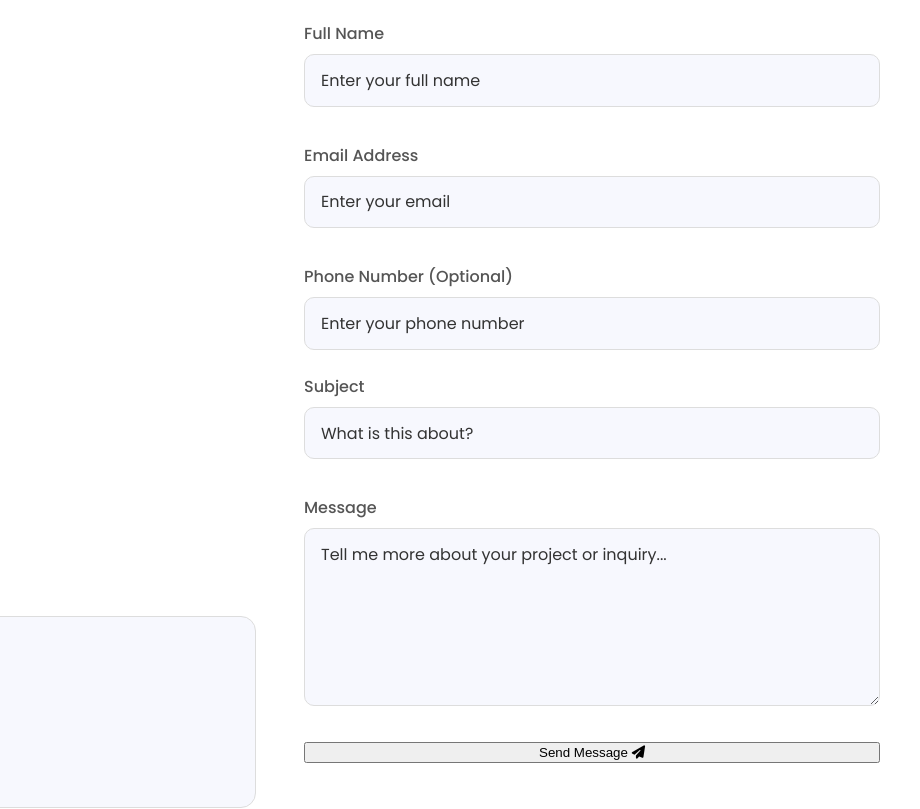
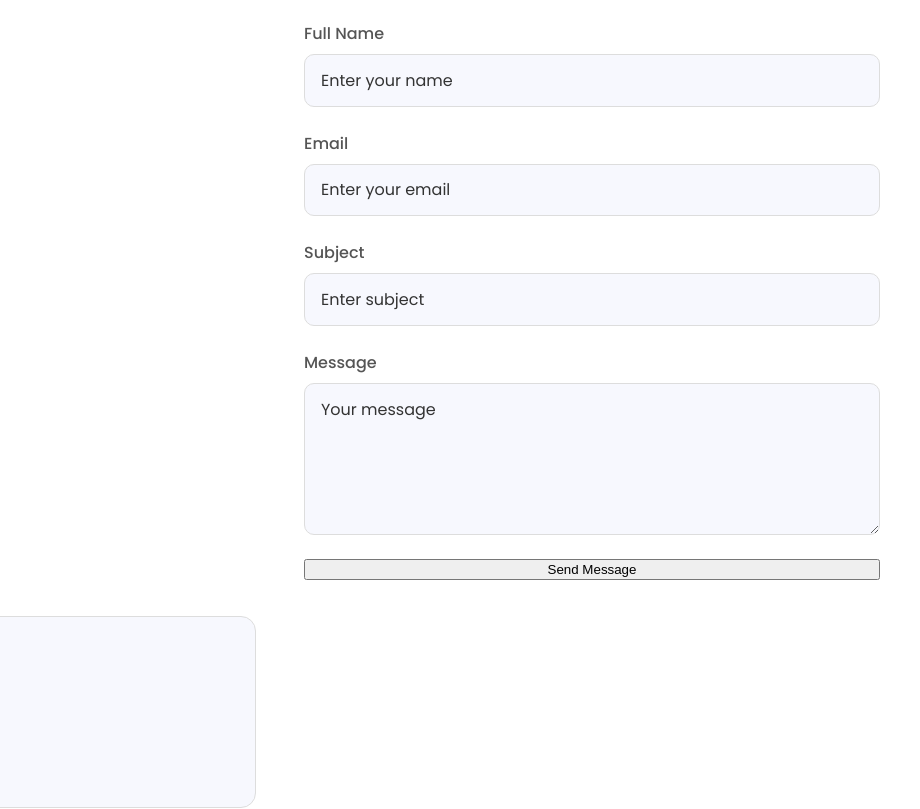
Before and after one commit to sablekalpesh07-ui/student-record, a website: page contact.html in a window 1280 px wide. Shown: the part 440-1249 px from the top of the page, 360-1280 px from the left. Drawn offline with Linux system fonts and the light colour scheme.

Commit message:
Update contact.html

```diff
--- a/contact.html
+++ b/contact.html
@@ -123,79 +123,38 @@
             <!-- Contact Form -->
           <div class="contact-form-wrapper">
     <h2>Send Me a Message</h2>
-                <form id="contactForm" class="contact-form">
+
+    <form name="contact" method="POST" data-netlify="true" class="contact-form">
+
+        <!-- Required hidden input -->
+        <input type="hidden" name="form-name" value="contact">
+
         <div class="form-group">
-                        <label for="name">Full Name</label>
-                        <input
-                            type="text"
-                            id="name"
-                            name="name"
-                            placeholder="Enter your full name"
-                            required
-                        >
-                        <span class="error-message" id="nameError"></span>
+            <label>Full Name</label>
+            <input type="text" name="name" placeholder="Enter your name" required>
         </div>
 
         <div class="form-group">
-                        <label for="email">Email Address</label>
-                        <input
-                            type="email"
-                            id="email"
-                            name="email"
-                            placeholder="Enter your email"
-                            required
-                        >
-                        <span class="error-message" id="emailError"></span>
+            <label>Email</label>
+            <input type="email" name="email" placeholder="Enter your email" required>
         </div>
 
         <div class="form-group">
-                        <label for="phone">Phone Number (Optional)</label>
-                        <input
-                            type="tel"
-                            id="phone"
-                            name="phone"
-                            placeholder="Enter your phone number"
-                        >
+            <label>Subject</label>
+            <input type="text" name="subject" placeholder="Enter subject" required>
         </div>
 
         <div class="form-group">
-                        <label for="subject">Subject</label>
-                        <input
-                            type="text"
-                            id="subject"
-                            name="subject"
-                            placeholder="What is this about?"
-                            required
-                        >
-                        <span class="error-message" id="subjectError"></span>
+            <label>Message</label>
+            <textarea name="message" rows="5" placeholder="Your message" required></textarea>
         </div>
 
-                    <div class="form-group">
-                        <label for="message">Message</label>
-                        <textarea
-                            id="message"
-                            name="message"
-                            rows="6"
-                            placeholder="Tell me more about your project or inquiry..."
-                            required
-                        ></textarea>
-                        <span class="error-message" id="messageError"></span>
-                    </div>
-
-                    <button type="submit" class="btn btn-primary btn-large">
-                        <span>Send Message</span>
-                        <i class="fas fa-paper-plane"></i>
+        <button type="submit" class="btn btn-primary">
+            Send Message
         </button>
 
-                    <div id="successMessage" class="success-message" style="display: none;">
-                        <i class="fas fa-check-circle"></i>
-                        Thank you! Your message has been sent successfully. I'll get back to you soon!
-                    </div>
     </form>
 </div>
-
-        </div>
-
     </section>
 
     <!-- Footer -->
```
Lines whose indentation alone changed are shown as unchanged.
